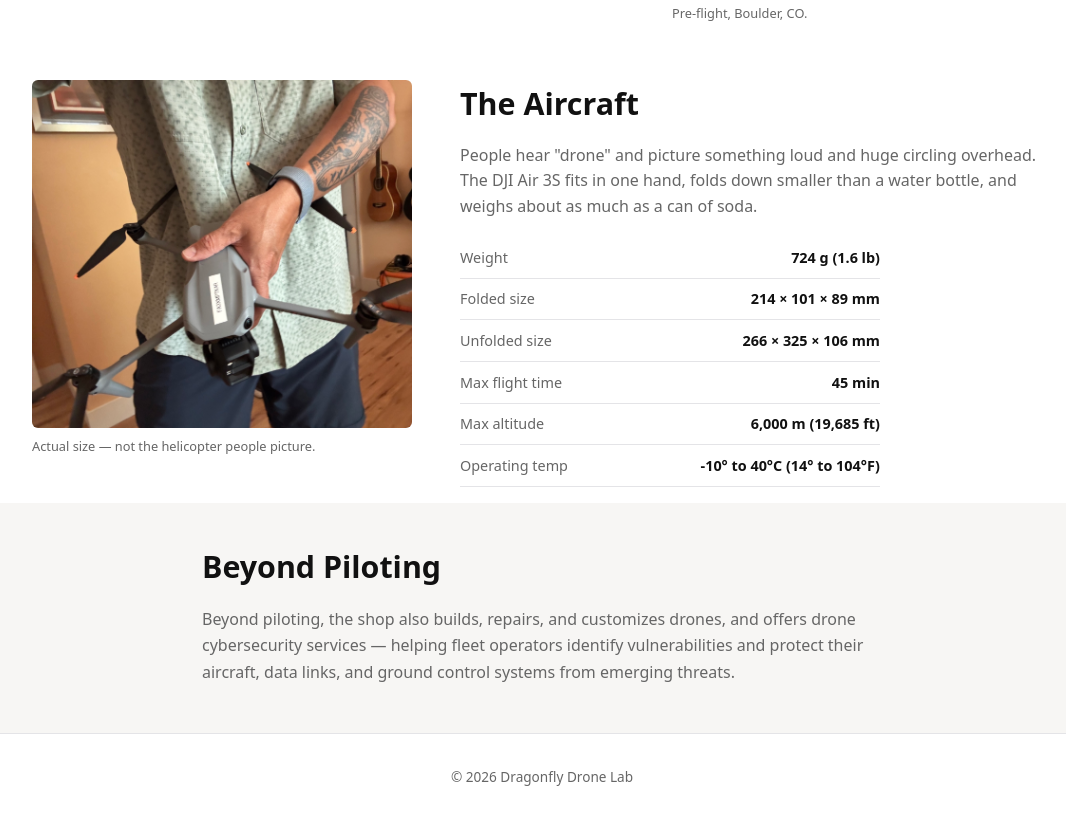
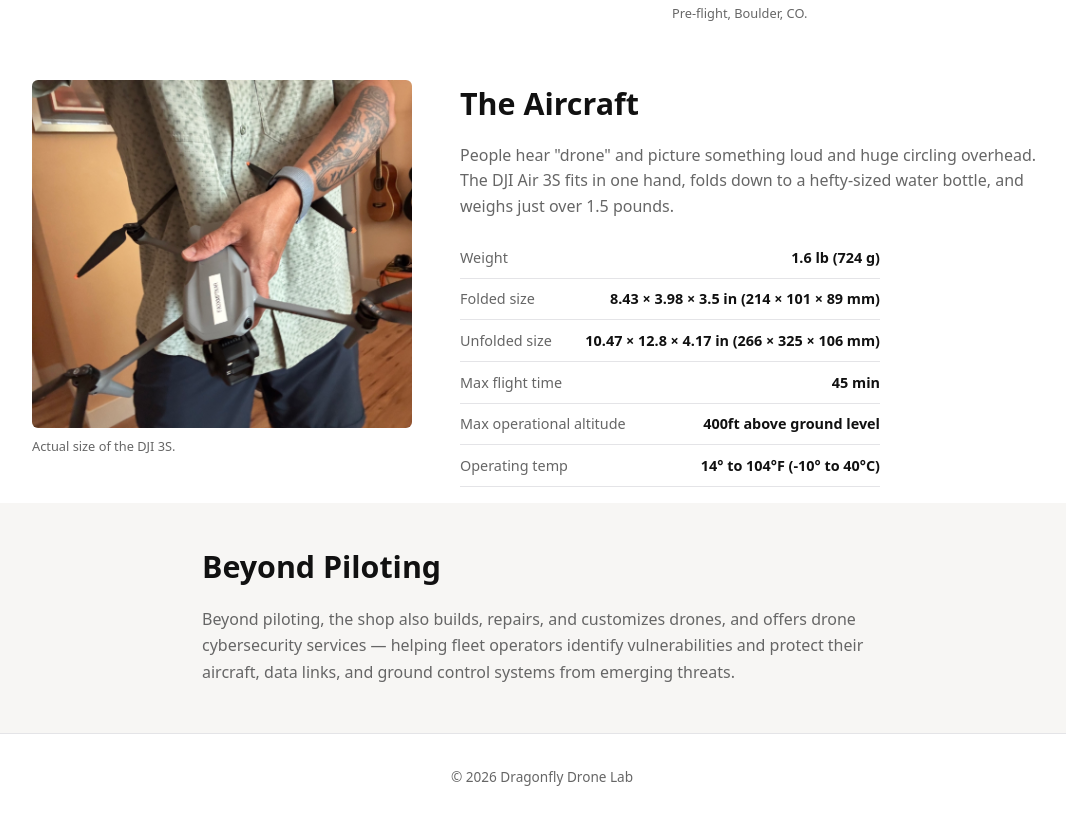
Before and after one commit to themyerman/dragonfly-drone-lab, a plain HTML site: page about.html in a window 1280 px wide. Shown: the part 890-1710 px from the top of the page, without its empty margins (98-1164 px from the left). Drawn offline with Linux system fonts and the light colour scheme.

Commit message:
Reorder spec list to imperial-first, metric in parens
Co-Authored-By: Claude Sonnet 5 <noreply@anthropic.com>

```diff
--- a/about.html
+++ b/about.html
@@ -57,18 +57,18 @@
       <div class="about-inner about-inner--reverse">
         <div class="about-photo">
           <img src="img/drone-scale.jpg" alt="Dragonfly Drone Lab's DJI Air 3S held in one hand, showing its actual size">
-          <p>Actual size — not the helicopter people picture.</p>
+          <p>Actual size of the DJI 3S.</p>
         </div>
         <div class="about-text">
           <h2>The Aircraft</h2>
-          <p>People hear "drone" and picture something loud and huge circling overhead. The DJI Air 3S fits in one hand, folds down smaller than a water bottle, and weighs about as much as a can of soda.</p>
+          <p>People hear "drone" and picture something loud and huge circling overhead. The DJI Air 3S fits in one hand, folds down to a hefty-sized water bottle, and weighs just over 1.5 pounds.</p>
           <ul class="spec-list">
-            <li><span>Weight</span><strong>724 g (1.6 lb)</strong></li>
-            <li><span>Folded size</span><strong>214 × 101 × 89 mm</strong></li>
-            <li><span>Unfolded size</span><strong>266 × 325 × 106 mm</strong></li>
+            <li><span>Weight</span><strong>1.6 lb (724 g)</strong></li>
+            <li><span>Folded size</span><strong>8.43 × 3.98 × 3.5 in (214 × 101 × 89 mm)</strong></li>
+            <li><span>Unfolded size</span><strong>10.47 × 12.8 × 4.17 in (266 × 325 × 106 mm)</strong></li>
             <li><span>Max flight time</span><strong>45 min</strong></li>
-            <li><span>Max altitude</span><strong>6,000 m (19,685 ft)</strong></li>
-            <li><span>Operating temp</span><strong>-10&deg; to 40&deg;C (14&deg; to 104&deg;F)</strong></li>
+            <li><span>Max operational altitude</span><strong>400ft above ground level</strong></li>
+            <li><span>Operating temp</span><strong>14&deg; to 104&deg;F (-10&deg; to 40&deg;C)</strong></li>
           </ul>
         </div>
       </div>
```
